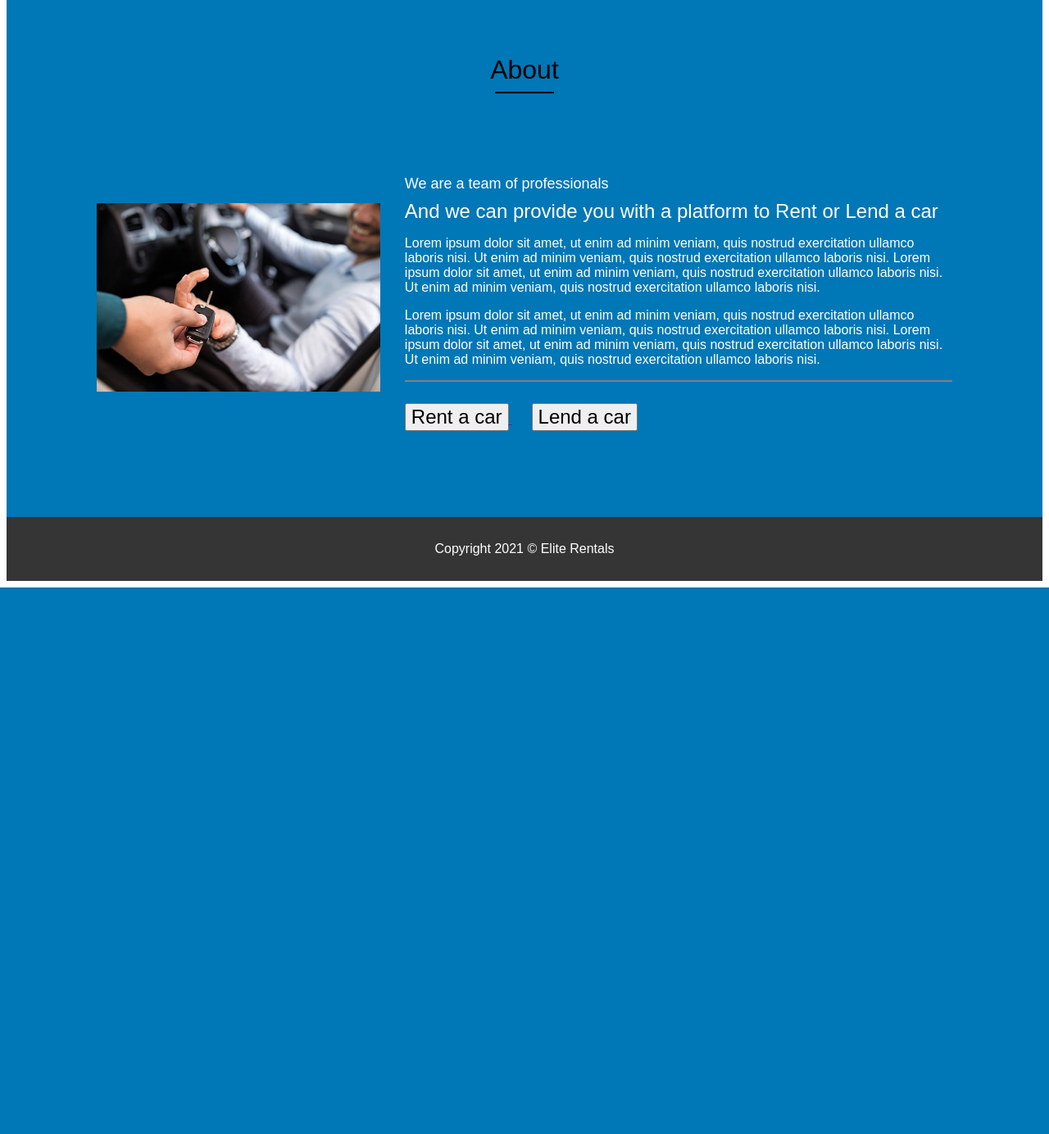
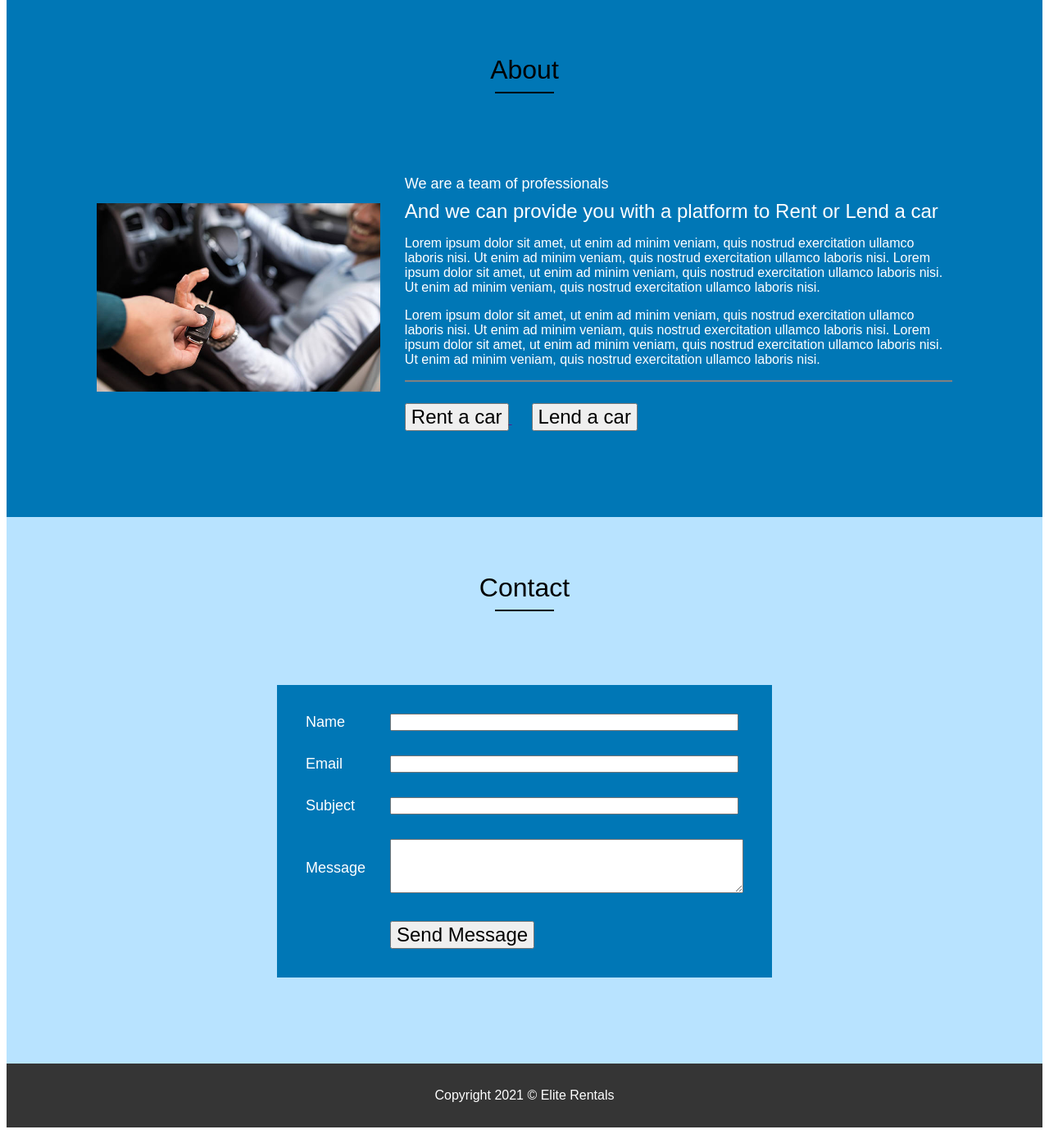
Before and after one commit to livealvi/Car-Rental-Service-Php-Project, a PHP site: page /View/welcome.php in a window 1280 px wide. Shown: the part 397-1781 px from the top of the page at 82% size. Before the commit the page ends 1114 px from the top, so only its background shows below. Run offline with PHP 8.4, Linux system fonts and the light colour scheme.

Commit message:
added contact section

```diff
--- /dev/null
+++ b/View/contact_handler.php
@@ -0,0 +1,3 @@
+<?php
+if(isset($_POST['submit'])) echo 'page reached';
+else echo 'submit empty';
--- a/View/welcome.php
+++ b/View/welcome.php
@@ -116,12 +116,107 @@
                     </td>
                 </tr>
                 <!--section padding bottom End-->
+
+
             </table>
         </td>
     </tr>
 </table>
 <!--About section end-->
 
+<!--Contact section start-->
+<form method="post" action="contact_handler.php">
+<table border="0" id="contact" width="100%" cellpadding="0" cellspacing="0" bgcolor="#b8e3ff">
+    <tr>
+        <td>
+            <table border="0" width="85%" cellpadding="15" cellspacing="0" align="center">
+                <!-- Heading Start-->
+                <tr>
+                    <td height="160" align="center" valign="middle">
+                        <font face="arial" size="6" color=" #000000">
+                            Contact
+                        </font>
+                        <hr width="70" color="#000000">
+                    </td>
+                </tr>
+                <!-- Heading  End-->
+                <tr>
+                    <td align="center" valign="top">
+                        <table border="0" width="55%" cellpadding="20" cellspacing="0" align="center" bgcolor="#0077b6">
+                            <tr>
+                                <td>
+                                    <table border="0" width="100%" cellpadding="15" cellspacing="0" align="center" bgcolor="#0077b6">
+                                        <tr>
+                                            <td width="30%">
+                                                <font face="arial" size="4" color="#ffffff">
+                                                    Name
+                                                </font>
+                                            </td>
+                                            <td width="70%">
+                                                <input type="text" size="50">
+                                            </td>
+                                        </tr>
+                                        <tr>
+                                            <td width="30%">
+                                                <font face="arial" size="4" color="#ffffff">
+                                                    Email
+                                                </font>
+
+                                            </td>
+                                            <td width="70%">
+                                                <input type="text" size="50">
+                                            </td>
+                                        </tr>
+                                        <tr>
+                                            <td width="30%">
+                                                <font face="arial" size="4" color="#ffffff">
+                                                    Subject
+                                                </font>
+                                            </td>
+                                            <td width="70%">
+                                                <input type="text" size="50">
+                                            </td>
+                                        </tr>
+                                        <tr>
+                                            <td width="30%">
+                                                <font face="arial" size="4" color="#ffffff">
+                                                    Message
+                                                </font>
+                                            </td>
+                                            <td width="70%">
+                                                <textarea cols="51" rows="4"></textarea>
+                                            </td>
+                                        </tr>
+                                        <tr>
+                                            <td width="30%">
+                                                &nbsp;
+                                            </td>
+                                            <td width="70%">
+                                                <button type="submit" name="submit" value="contact">
+                                                    <font size="5" face="arial">Send Message</font>
+                                                </button>
+                                            </td>
+                                        </tr>
+                                    </table>
+                                </td>
+                            </tr>
+                        </table>
+                    </td>
+                </tr>
+                <!-- section padding bottom -->
+                <tr>
+                    <td height="60">
+
+                    </td>
+                </tr>
+                <!-- section padding bottom End-->
+            </table>
+        </td>
+    </tr>
+</table>
+</form>
+<!--Contact section end-->
+
 <!--Footer inclusion-->
 <?php include 'footer.php' ?>
 </body>
```
